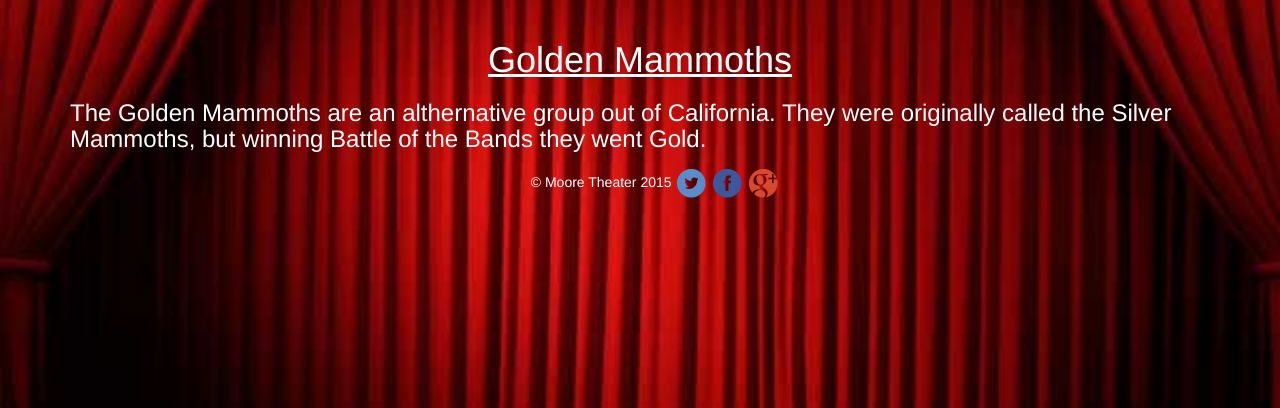
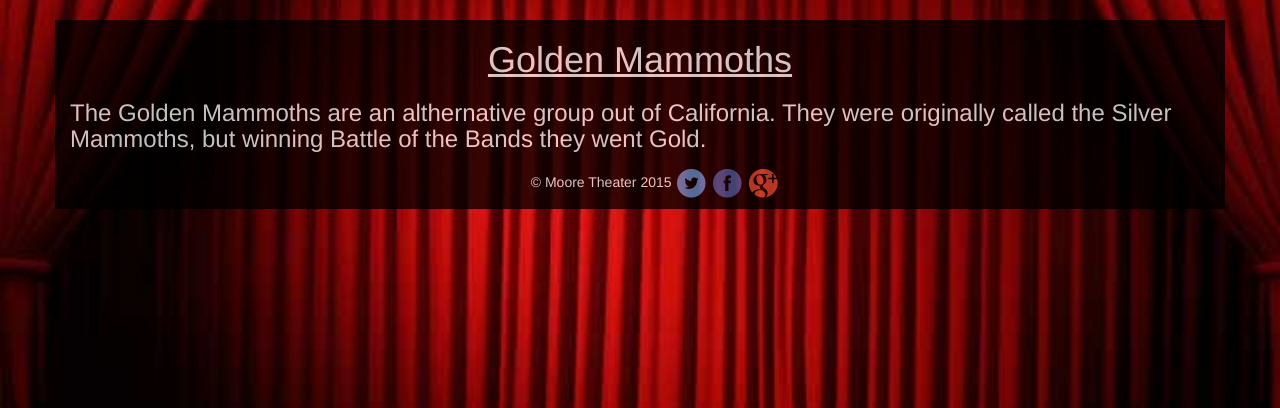
Before and after one commit to sk367/cs399_Theater, a Django app: page /golden in a window 1280 px wide. Shown: the part 52-460 px from the top of the page. Run offline with Django 3.2, Linux system fonts and the light colour scheme; parts of the project's set-up code (start-up, migrations or seed data) failed here and were passed over; some libraries are stand-ins or nearby versions.

Commit message:
Added background to text

```diff
--- a/cs399_Theater/main/templates/golden.html
+++ b/cs399_Theater/main/templates/golden.html
@@ -2,7 +2,7 @@
 
 {% block pagetitle %} Performances {% endblock %}
 {% block body %}
-<div class = "container">
+<div class = "container" style="background-color:Black;opacity:.75;">
 <center><u><h1>Golden Mammoths</h1></u></center>
 <h3>The Golden Mammoths are an althernative group out of California. They were originally called the Silver Mammoths, but winning Battle of the Bands they went Gold.</h3>
 <!-- /container-->
```
